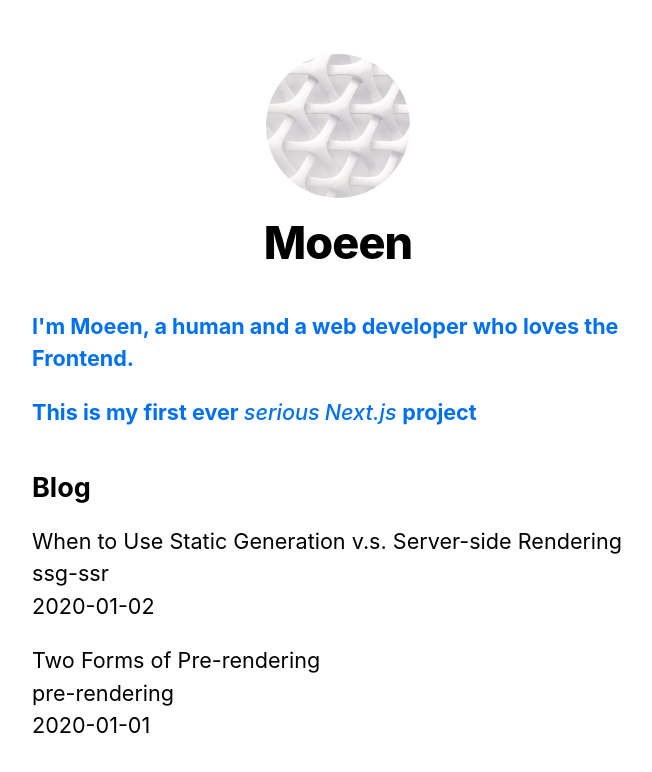
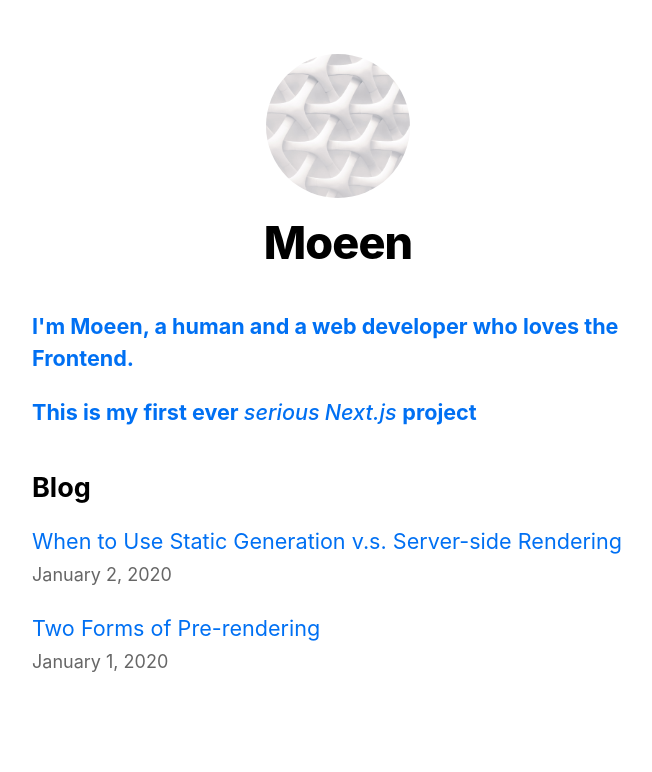
Before and after one commit to moeen-mahmud/exploring-nextjs-with-docs, a Next.js app: page / in a window 1280 px wide. Shown: the top 772 px of the page, without its empty margins (302-954 px from the left). Built offline with nearby package versions, Linux system fonts and the light colour scheme.

Commit message:
added api route

```diff
--- /dev/null
+++ b/pages/api/hello.js
@@ -0,0 +1,3 @@
+export default function handler(req, res) {
+  res.status(200).json({ text: "Hello" });
+}
--- a/pages/index.js
+++ b/pages/index.js
@@ -2,6 +2,8 @@ import Head from "next/head";
 import Layout from "../components/layout";
 import { getSortedPostsData } from "../lib/posts";
 import utilStyles from "../styles/utils.module.css";
+import Link from "next/link";
+import Date from "../components/date";
 
 export async function getStaticProps() {
   const allPostsData = getSortedPostsData();
@@ -55,11 +57,13 @@ export default function Home({ allPostsData }) {
         <ul className={utilStyles.list}>
           {allPostsData.map(({ id, date, title }) => (
             <li className={utilStyles.listItem} key={id}>
-              {title}
+              <Link href={`/posts/${id}`}>
+                <a>{title}</a>
+              </Link>
               <br />
-              {id}
-              <br />
-              {date}
+              <small className={utilStyles.lightText}>
+                <Date dateString={date} />
+              </small>
             </li>
           ))}
         </ul>
```
